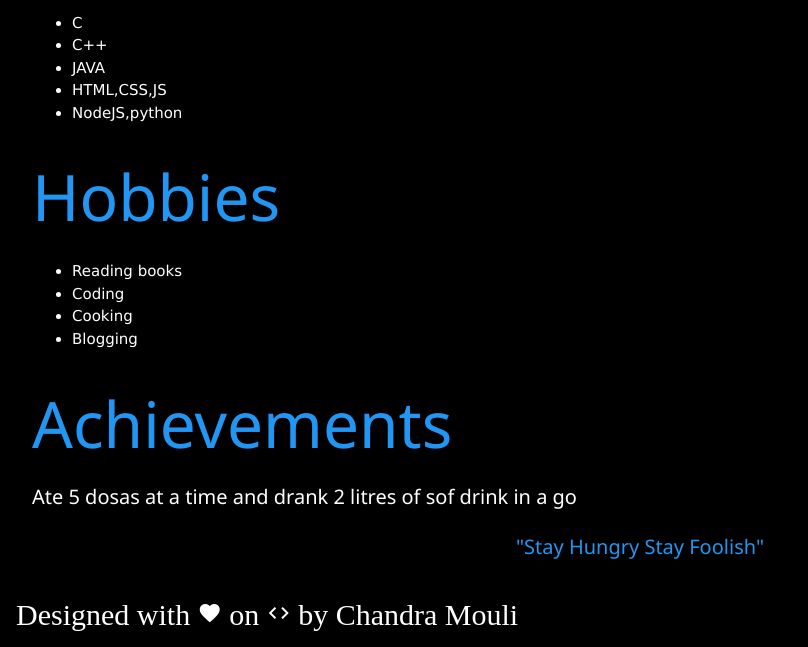
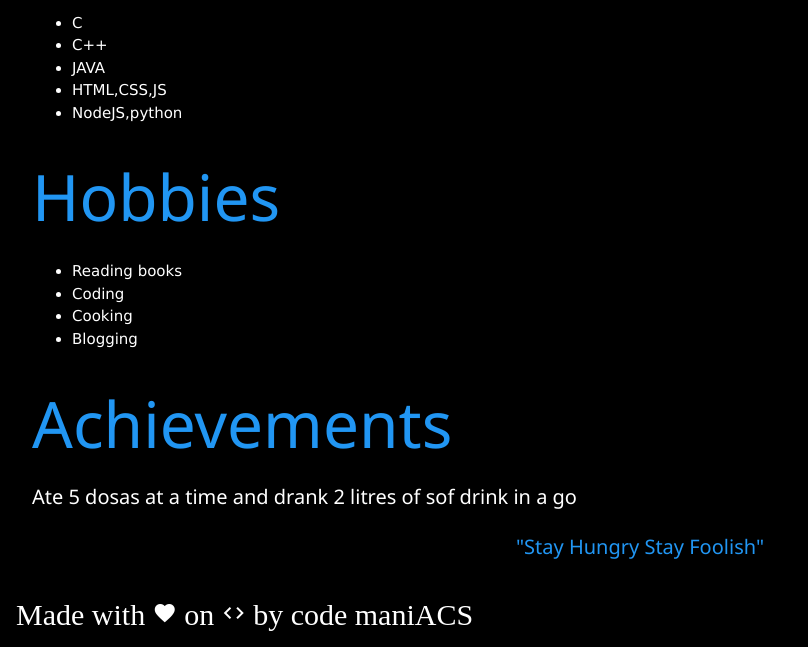
Before and after one commit to codemaniacs2018/sample-code, a plain HTML site: page index.html in a window 1280 px wide. Shown: the part 726-1373 px from the top of the page, without its empty margins (0-808 px from the left). Drawn offline with nearby package versions, Linux system fonts and the light colour scheme.

Commit message:
Update index.html

```diff
--- a/index.html
+++ b/index.html
@@ -50,6 +50,6 @@
   <div class="w3-container">
     <h4 class="w3-center w3-text-blue">"Stay Hungry Stay Foolish"</h4>
   </div>
-  <h5 class="text-center"style="font-size:30px; margin-top:20px;font-family:Lily Script One;">Designed with <i class="material-icons">favorite</i> on <i class="material-icons">code</i> by Chandra Mouli</h5>
+  <h6 class="text-right"style="font-size:30px; margin-top:20px;font-family:Lily Script One;">Made with <i class="material-icons">favorite</i> on <i class="material-icons">code</i> by code maniACS</h6>
 </body>
 </html>
```
